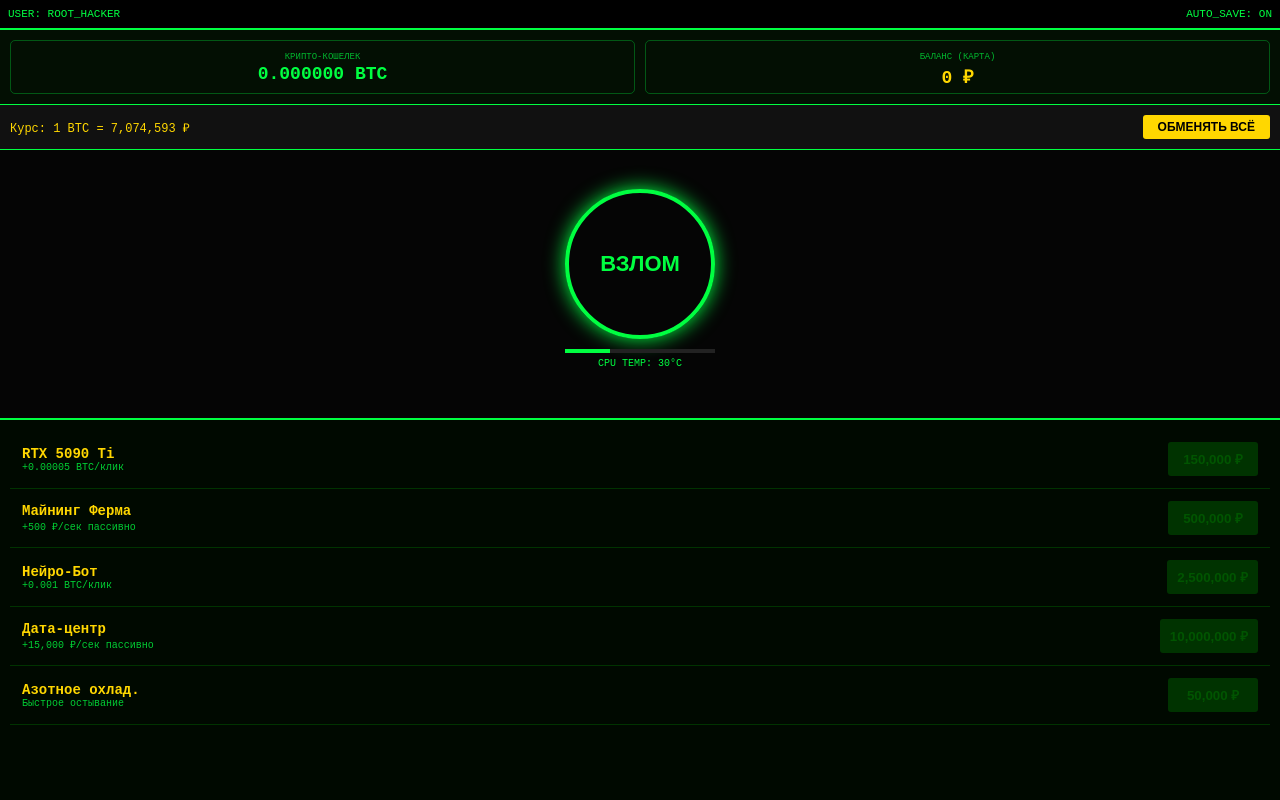
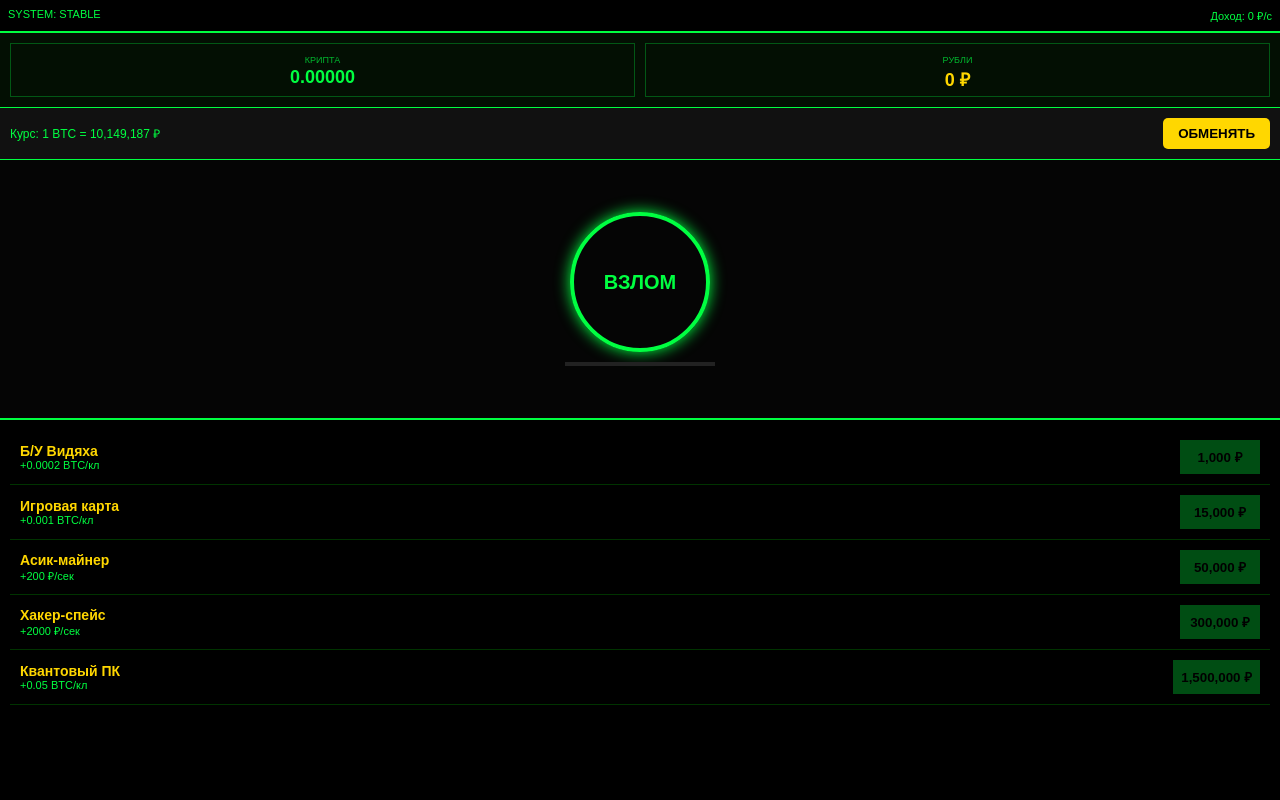
Before and after one commit to fhyh246/anegdot39, a plain HTML site: page index.html in a window 1280 px wide. Drawn offline with Linux system fonts and the light colour scheme.

Commit message:
Update index.html

```diff
--- a/index.html
+++ b/index.html
@@ -3,215 +3,132 @@
 <head>
     <meta charset="UTF-8">
     <meta name="viewport" content="width=device-width, initial-scale=1.0, maximum-scale=1.0, user-scalable=no">
-    <title>PENTAGON BREAKER: MONEY EDITION</title>
+    <title>PENTAGON BREAKER: EASY MONEY</title>
     <style>
-        :root { --neon: #00ff41; --dark: #050505; --gold: #ffd700; --red: #ff3300; }
-        body { background: var(--dark); color: var(--neon); font-family: 'Courier New', monospace; margin: 0; overflow: hidden; height: 100vh; display: flex; flex-direction: column; }
-
-        .header { padding: 8px; border-bottom: 2px solid var(--neon); display: flex; justify-content: space-between; background: #000; font-size: 11px; }
-
+        :root { --neon: #00ff41; --dark: #050505; --gold: #ffd700; }
+        body { background: var(--dark); color: var(--neon); font-family: sans-serif; margin: 0; overflow: hidden; height: 100vh; display: flex; flex-direction: column; }
+        .header { padding: 8px; border-bottom: 2px solid var(--neon); display: flex; justify-content: space-between; font-size: 11px; background: #000; }
         .bank { display: grid; grid-template-columns: 1fr 1fr; padding: 10px; background: rgba(0,40,0,0.3); border-bottom: 1px solid var(--neon); gap: 10px; }
-        .money-box { text-align: center; border: 1px solid rgba(0,255,65,0.3); padding: 5px; border-radius: 5px; }
+        .money-box { text-align: center; border: 1px solid rgba(0,255,65,0.3); padding: 5px; }
         .val { font-size: 18px; font-weight: bold; color: var(--neon); display: block; }
         .rub { color: var(--gold); }
-        .label { font-size: 9px; opacity: 0.7; text-transform: uppercase; }
-
+        .label { font-size: 9px; opacity: 0.7; }
         .exchange-section { padding: 10px; background: #111; display: flex; justify-content: space-between; align-items: center; border-bottom: 1px solid var(--neon); }
-        #rate-display { font-size: 12px; color: var(--gold); }
-        .ex-btn { background: var(--gold); color: #000; border: none; padding: 5px 15px; font-weight: bold; cursor: pointer; border-radius: 3px; font-size: 12px; }
-        .ex-btn:active { transform: scale(0.9); }
-
-        .main { flex-grow: 1; display: flex; flex-direction: column; align-items: center; justify-content: center; position: relative; }
+        .ex-btn { background: var(--gold); color: #000; border: none; padding: 8px 15px; font-weight: bold; cursor: pointer; border-radius: 5px; }
+        .main { flex-grow: 1; display: flex; flex-direction: column; align-items: center; justify-content: center; }
         #hack-btn {
-            width: 150px; height: 150px; border-radius: 50%; border: 4px solid var(--neon);
-            background: none; color: var(--neon); font-size: 22px; font-weight: bold;
-            cursor: pointer; box-shadow: 0 0 20px var(--neon); transition: 0.1s;
-            -webkit-tap-highlight-color: transparent;
+            width: 140px; height: 140px; border-radius: 50%; border: 4px solid var(--neon);
+            background: none; color: var(--neon); font-size: 20px; font-weight: bold;
+            box-shadow: 0 0 15px var(--neon); cursor: pointer;
         }
-        #hack-btn:active { background: var(--neon); color: #000; transform: scale(0.9); }
-
-        .shop { height: 45vh; background: rgba(0,10,0,0.95); border-top: 2px solid var(--neon); overflow-y: auto; padding: 10px; }
-        .item { display: flex; justify-content: space-between; align-items: center; padding: 12px; border-bottom: 1px solid #003300; }
+        #hack-btn:active { transform: scale(0.9); background: var(--neon); color: #000; }
+        .shop { height: 45vh; background: #000; border-top: 2px solid var(--neon); overflow-y: auto; padding: 10px; }
+        .item { display: flex; justify-content: space-between; align-items: center; padding: 10px; border-bottom: 1px solid #003300; }
         .item-info h4 { margin: 0; font-size: 14px; color: var(--gold); }
-        .item-info p { margin: 0; font-size: 10px; color: #00ff41; opacity: 0.8; }
-        .buy-btn { background: var(--neon); color: #000; border: none; padding: 8px 10px; font-weight: bold; cursor: pointer; min-width: 90px; border-radius: 3px; }
-        .buy-btn:disabled { background: #003300; color: #005500; cursor: not-allowed; }
-
-        #notify { position: fixed; top: 10px; left: 50%; transform: translateX(-50%); background: var(--gold); color: #000; padding: 10px; display: none; z-index: 1000; font-weight: bold; font-size: 12px; width: 80%; text-align: center; box-shadow: 0 0 20px var(--gold); }
-        .temp-bar { width: 150px; height: 4px; background: #222; margin-top: 10px; }
-        #temp-fill { width: 0%; height: 100%; background: var(--neon); }
+        .item-info p { margin: 0; font-size: 11px; color: var(--neon); }
+        .buy-btn { background: var(--neon); color: #000; border: none; padding: 8px; font-weight: bold; min-width: 80px; }
+        .buy-btn:disabled { opacity: 0.3; }
+        #temp-fill { height: 4px; background: var(--neon); width: 0%; transition: 0.1s; margin-top: 10px; width: 150px; }
     </style>
 </head>
 <body>
 
-<div id="notify">ДОСТИЖЕНИЕ!</div>
+<div class="header"><span>SYSTEM: STABLE</span><span id="income-tag">Доход: 0 ₽/с</span></div>
 
-<div class="header">
-    <span>USER: ROOT_HACKER</span>
-    <span id="save-tag">AUTO_SAVE: ON</span>
+<div class="bank">
+    <div class="money-box"><span class="label">КРИПТА</span><span class="val" id="btc-val">0.00000</span></div>
+    <div class="money-box"><span class="label">РУБЛИ</span><span class="val rub" id="rub-val">0 ₽</span></div>
 </div>
 
-<div class="bank">
-    <div class="money-box">
-        <span class="label">Крипто-кошелек</span>
-        <span class="val" id="btc-display">0.000000 BTC</span>
-    </div>
-    <div class="money-box">
-        <span class="label">Баланс (Карта)</span>
-        <span class="val rub" id="rub-display">0 ₽</span>
+<div class="exchange-section">
+    <div id="rate-display" style="font-size: 12px;">1 BTC = 10,000,000 ₽</div>
+    <button class="ex-btn" onclick="exchange()">ОБМЕНЯТЬ</button>
+</div>
+
+<div class="main">
+    <button id="hack-btn" onclick="hack()">ВЗЛОМ</button>
+    <div style="width: 150px; background: #222; height: 4px; margin-top: 10px;">
+        <div id="temp-fill"></div>
     </div>
 </div>
 
-<div class="exchange-section">
-    <div id="rate-display">Курс: 1 BTC = 7,420,000 ₽</div>
-    <button class="ex-btn" onclick="exchange()">ОБМЕНЯТЬ ВСЁ</button>
-</div>
-
-<div class="main">
-    <button id="hack-btn" onclick="hack(event)">ВЗЛОМ</button>
-    <div class="temp-bar"><div id="temp-fill"></div></div>
-    <p style="font-size: 10px; margin-top: 5px;">CPU TEMP: <span id="temp-val">30</span>°C</p>
-</div>
-
-<div class="shop" id="shop-list">
-    </div>
+<div class="shop" id="shop-list"></div>
 
 <script>
     let state = {
-        btc: 0,
-        rub: 0,
-        rate: 7000000,
-        temp: 30,
-        clickPower: 0.00001,
-        income: 0, // Пассивный доход в рублях
-        cooling: 0.3,
-        achieved: []
+        btc: 0, rub: 0,
+        rate: 10000000,
+        temp: 0,
+        clickPower: 0.0001, // В 10 раз больше, чем было
+        income: 0,
+        cooling: 0.5
     };
 
-    const shopItems = [
-        { id: 'gpu', name: 'RTX 5090 Ti', desc: '+0.00005 BTC/клик', cost: 150000 },
-        { id: 'farm', name: 'Майнинг Ферма', desc: '+500 ₽/сек пассивно', cost: 500000 },
-        { id: 'ai', name: 'Нейро-Бот', desc: '+0.001 BTC/клик', cost: 2500000 },
-        { id: 'server', name: 'Дата-центр', desc: '+15,000 ₽/сек пассивно', cost: 10000000 },
-        { id: 'nitro', name: 'Азотное охлад.', desc: 'Быстрое остывание', cost: 50000 }
+    const items = [
+        { id: 'gpu', name: 'Б/У Видяха', desc: '+0.0002 BTC/кл', cost: 1000 },
+        { id: 'gpu2', name: 'Игровая карта', desc: '+0.001 BTC/кл', cost: 15000 },
+        { id: 'farm', name: 'Асик-майнер', desc: '+200 ₽/сек', cost: 50000 },
+        { id: 'office', name: 'Хакер-спейс', desc: '+2000 ₽/сек', cost: 300000 },
+        { id: 'super', name: 'Квантовый ПК', desc: '+0.05 BTC/кл', cost: 1500000 }
     ];
 
-    function hack(e) {
+    function hack() {
         if (state.temp >= 100) return;
         state.btc += state.clickPower;
-        state.temp += 1.5;
-        if (navigator.vibrate) navigator.vibrate(20);
+        state.temp = Math.min(100, state.temp + 2);
         updateUI();
     }
 
     function exchange() {
-        if (state.btc <= 0) return;
-        let gained = state.btc * state.rate;
-        state.rub += gained;
+        state.rub += state.btc * state.rate;
         state.btc = 0;
-        if (navigator.vibrate) navigator.vibrate([30, 30]);
         updateUI();
-        save();
     }
 
-    function buy(index) {
-        const item = shopItems[index];
-        if (state.rub >= item.cost) {
-            state.rub -= item.cost;
-
-            // Логика улучшений
-            if (item.id === 'gpu') state.clickPower += 0.00005;
-            if (item.id === 'farm') state.income += 500;
-            if (item.id === 'ai') state.clickPower += 0.001;
-            if (item.id === 'server') state.income += 15000;
-            if (item.id === 'nitro') state.cooling += 0.5;
-
-            item.cost = Math.floor(item.cost * 1.6);
+    function buy(i) {
+        if (state.rub >= items[i].cost) {
+            state.rub -= items[i].cost;
+            if (items[i].id === 'gpu') state.clickPower += 0.0002;
+            if (items[i].id === 'gpu2') state.clickPower += 0.001;
+            if (items[i].id === 'farm') state.income += 200;
+            if (items[i].id === 'office') state.income += 2000;
+            if (items[i].id === 'super') state.clickPower += 0.05;
+            items[i].cost = Math.floor(items[i].cost * 1.4);
             renderShop();
             updateUI();
-            save();
         }
     }
 
     function updateUI() {
-        document.getElementById('btc-display').innerText = state.btc.toFixed(6) + " BTC";
-        document.getElementById('rub-display').innerText = Math.floor(state.rub).toLocaleString() + " ₽";
+        document.getElementById('btc-val').innerText = state.btc.toFixed(5);
+        document.getElementById('rub-val').innerText = Math.floor(state.rub).toLocaleString() + " ₽";
+        document.getElementById('temp-fill').style.width = state.temp + "%";
+        document.getElementById('income-tag').innerText = `Доход: ${state.income} ₽/с`;
         document.getElementById('rate-display').innerText = `Курс: 1 BTC = ${Math.floor(state.rate).toLocaleString()} ₽`;
-        document.getElementById('temp-val').innerText = Math.floor(state.temp);
-        document.getElementById('temp-fill').style.width = state.temp + "%";
-
-        if (state.temp > 85) document.getElementById('temp-fill').style.background = "var(--red)";
-        else document.getElementById('temp-fill').style.background = "var(--neon)";
     }
 
     function renderShop() {
         const list = document.getElementById('shop-list');
         list.innerHTML = '';
-        shopItems.forEach((item, i) => {
-            const canBuy = state.rub >= item.cost;
+        items.forEach((item, i) => {
             list.innerHTML += `
                 <div class="item">
-                    <div class="item-info">
-                        <h4>${item.name}</h4>
-                        <p>${item.desc}</p>
-                    </div>
-                    <button class="buy-btn" ${canBuy ? '' : 'disabled'} onclick="buy(${i})">
-                        ${item.cost.toLocaleString()} ₽
-                    </button>
+                    <div class="item-info"><h4>${item.name}</h4><p>${item.desc}</p></div>
+                    <button class="buy-btn" ${state.rub >= item.cost ? '' : 'disabled'} onclick="buy(${i})">${item.cost.toLocaleString()} ₽</button>
                 </div>
             `;
         });
     }
 
-    // Игровой цикл
     setInterval(() => {
-        // Остывание
-        state.temp = Math.max(30, state.temp - state.cooling);
-
-        // Пассивный доход (рубли капают)
+        state.temp = Math.max(0, state.temp - state.cooling);
         state.rub += state.income / 10;
-
-        // Скачки курса
-        state.rate += (Math.random() - 0.5) * 50000;
-        if (state.rate < 4000000) state.rate = 4000000;
-
-        if (state.temp >= 100) {
-            state.temp = 35;
-            alert("ПЕРЕГРЕВ! Система перезагружена.");
-        }
-
+        state.rate += (Math.random() - 0.5) * 100000;
         updateUI();
+        renderShop();
     }, 100);
 
-    // Достижения
-    setInterval(() => {
-        if (state.rub > 1000000 && !state.achieved.includes('million')) {
-            showNotify("МИЛЛИОНЕР: Твои хакерские дела идут в гору!");
-            state.achieved.push('million');
-        }
-    }, 2000);
-
-    function showNotify(text) {
-        const n = document.getElementById('notify');
-        n.innerText = text;
-        n.style.display = 'block';
-        setTimeout(() => n.style.display = 'none', 4000);
-    }
-
-    function save() { localStorage.setItem('hackMoneySave', JSON.stringify({state, shopItems})); }
-    function load() {
-        const d = localStorage.getItem('hackMoneySave');
-        if (d) {
-            const p = JSON.parse(d);
-            state = p.state;
-            p.shopItems.forEach((u, i) => shopItems[i].cost = u.cost);
-        }
-    }
-
-    load();
     renderShop();
-    updateUI();
 </script>
-
 </body>
 </html>
```
